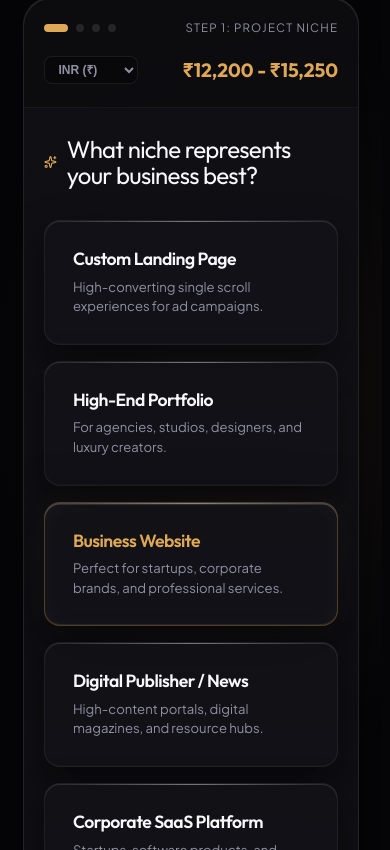
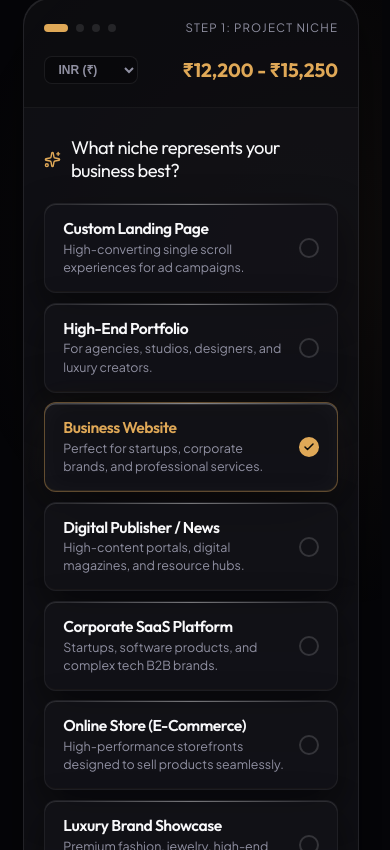
Before and after one commit to sherhanabid123-debug/Scalera, a React (Vite) app: page / in a window 390 px wide. Shown: the part 5254-6104 px from the top of the page. Built offline with nearby package versions, Linux system fonts and the light colour scheme.

Commit message:
Auto-save: 2026-07-06 18:03:07

```diff
--- a/src/components/sections/BriefPlanner.jsx
+++ b/src/components/sections/BriefPlanner.jsx
@@ -362,35 +362,57 @@ const BriefPlanner = () => {
                   {/* STEP 0: NICHE */}
                   {step === 0 && (
                     <div>
-                      <h3 style={{ fontSize: "1.5rem", fontWeight: 400, marginBottom: "2rem", display: "flex", alignItems: "center", gap: "10px" }}>
-                        <Sparkles size={20} color="var(--accent-color)" /> What niche represents your business best?
+                      <h3 style={{ fontSize: isMobile ? "1.15rem" : "1.5rem", fontWeight: 400, marginBottom: isMobile ? "1.25rem" : "2rem", display: "flex", alignItems: "center", gap: "10px", lineHeight: 1.3 }}>
+                        <Sparkles size={isMobile ? 17 : 20} color="var(--accent-color)" style={{ flexShrink: 0 }} /> What niche represents your business best?
                       </h3>
 
-                      <div style={{ display: "grid", gridTemplateColumns: "repeat(auto-fit, minmax(200px, 1fr))", gap: "1rem" }}>
-                        {NICHES.map((n) => (
+                      <div style={{ display: "grid", gridTemplateColumns: isMobile ? "1fr" : "repeat(auto-fit, minmax(200px, 1fr))", gap: isMobile ? "0.6rem" : "1rem" }}>
+                        {NICHES.map((n) => {
+                          const isActive = niche === n.id;
+                          return (
                           <div
                             key={n.id}
                             onClick={() => setNiche(n.id)}
                             className="glass-card"
                             style={{
-                              padding: "1.75rem",
-                              borderRadius: 16,
+                              padding: isMobile ? "1rem 1.15rem" : "1.75rem",
+                              borderRadius: isMobile ? 12 : 16,
                               cursor: "pointer",
+                              display: "flex",
+                              alignItems: isMobile ? "center" : "flex-start",
+                              justifyContent: "space-between",
+                              gap: "0.75rem",
+                              flexDirection: isMobile ? "row" : "column",
                               border: "1px solid",
-                              borderColor: niche === n.id ? "rgba(223, 168, 87, 0.3)" : "rgba(255, 255, 255, 0.06)",
-                              background: niche === n.id ? "rgba(223, 168, 87, 0.04)" : "rgba(255, 255, 255, 0.02)",
-                              boxShadow: niche === n.id ? "var(--glass-shadow-hover)" : "var(--glass-shadow)",
+                              borderColor: isActive ? "rgba(223, 168, 87, 0.4)" : "rgba(255, 255, 255, 0.06)",
+                              background: isActive ? "rgba(223, 168, 87, 0.06)" : "rgba(255, 255, 255, 0.02)",
+                              boxShadow: isActive ? "var(--glass-shadow-hover)" : "var(--glass-shadow)",
                               transition: "all 0.35s ease",
                             }}
                           >
-                            <h4 style={{ fontSize: "1.1rem", fontWeight: 600, color: niche === n.id ? "var(--accent-color)" : "var(--text-primary)", marginBottom: "0.5rem" }}>
-                              {n.label}
-                            </h4>
-                            <p style={{ fontSize: "0.82rem", color: "var(--text-secondary)", lineHeight: 1.5, margin: 0 }}>
-                              {n.desc}
-                            </p>
+                            <div>
+                              <h4 style={{ fontSize: isMobile ? "0.98rem" : "1.1rem", fontWeight: 600, color: isActive ? "var(--accent-color)" : "var(--text-primary)", marginBottom: isMobile ? "0.15rem" : "0.5rem" }}>
+                                {n.label}
+                              </h4>
+                              <p style={{ fontSize: isMobile ? "0.78rem" : "0.82rem", color: "var(--text-secondary)", lineHeight: 1.45, margin: 0 }}>
+                                {n.desc}
+                              </p>
+                            </div>
+                            {isMobile && (
+                              <div style={{
+                                width: 20, height: 20, borderRadius: "50%", flexShrink: 0,
+                                border: "2px solid",
+                                borderColor: isActive ? "var(--accent-color)" : "rgba(255,255,255,0.15)",
+                                background: isActive ? "var(--accent-color)" : "transparent",
+                                display: "flex", alignItems: "center", justifyContent: "center",
+                                transition: "all 0.3s ease",
+                              }}>
+                                {isActive && <Check size={12} color="#0a0a0a" strokeWidth={3} />}
+                              </div>
+                            )}
                           </div>
-                        ))}
+                          );
+                        })}
                       </div>
                     </div>
                   )}
```
